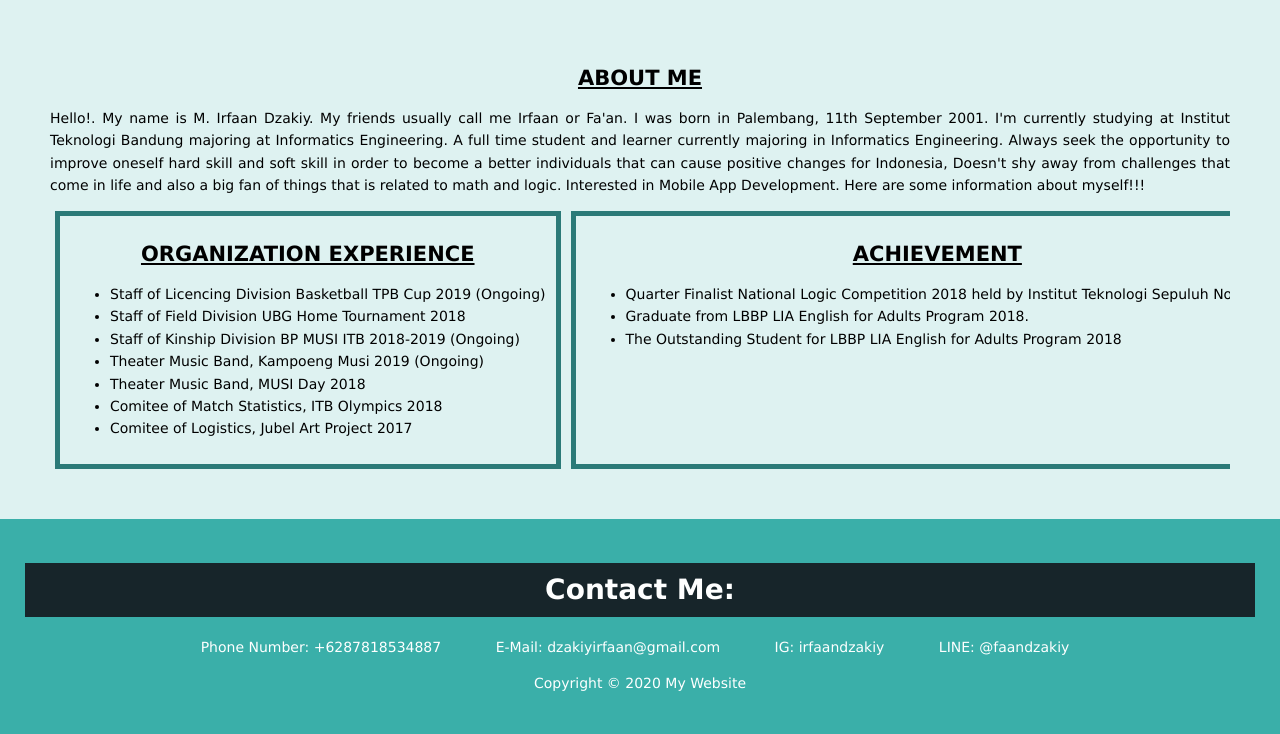
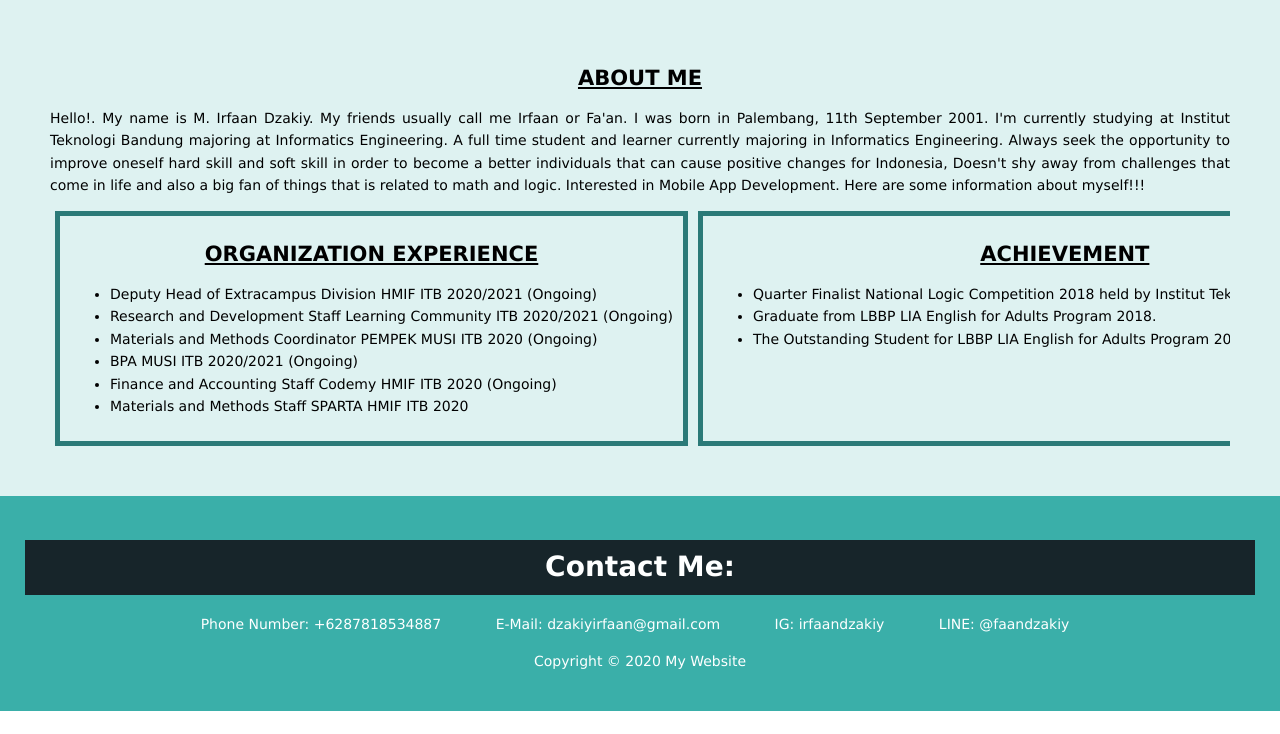
Before and after one commit to IrfaanDzakiy/Profile-Page, a plain HTML site: page index.html in a window 1280 px wide. Shown: the part 1182-1916 px from the top of the page. After the commit the page ends 1893 px from the top, so only its background shows below. Drawn offline with Linux system fonts and the light colour scheme.

Commit message:
Update index.html

```diff
--- a/index.html
+++ b/index.html
@@ -31,13 +31,12 @@
 				<div class="box">
 					<h1>ORGANIZATION EXPERIENCE</h1>
 					<ul>
-						<li>Staff of Licencing Division Basketball TPB Cup 2019 (Ongoing)</li>
-						<li>Staff of Field Division UBG Home Tournament 2018</li>
-						<li>Staff of Kinship Division BP MUSI ITB 2018-2019 (Ongoing)</li>
-						<li>Theater Music Band, Kampoeng Musi 2019 (Ongoing)</li>
-						<li>Theater Music Band, MUSI Day 2018</li>
-						<li>Comitee of Match Statistics, ITB Olympics 2018</li>
-						<li>Comitee of Logistics, Jubel Art Project 2017</li>
+						<li>Deputy Head of Extracampus Division HMIF ITB 2020/2021 (Ongoing)</li>
+						<li>Research and Development Staff Learning Community ITB 2020/2021 (Ongoing)</li>
+						<li>Materials and Methods Coordinator PEMPEK MUSI ITB 2020 (Ongoing)</li>
+						<li>BPA MUSI ITB 2020/2021 (Ongoing)</li>
+						<li>Finance and Accounting Staff Codemy HMIF ITB 2020 (Ongoing)</li>
+						<li>Materials and Methods Staff SPARTA HMIF ITB 2020</li>
 					</ul>
 				</div>
 
```
